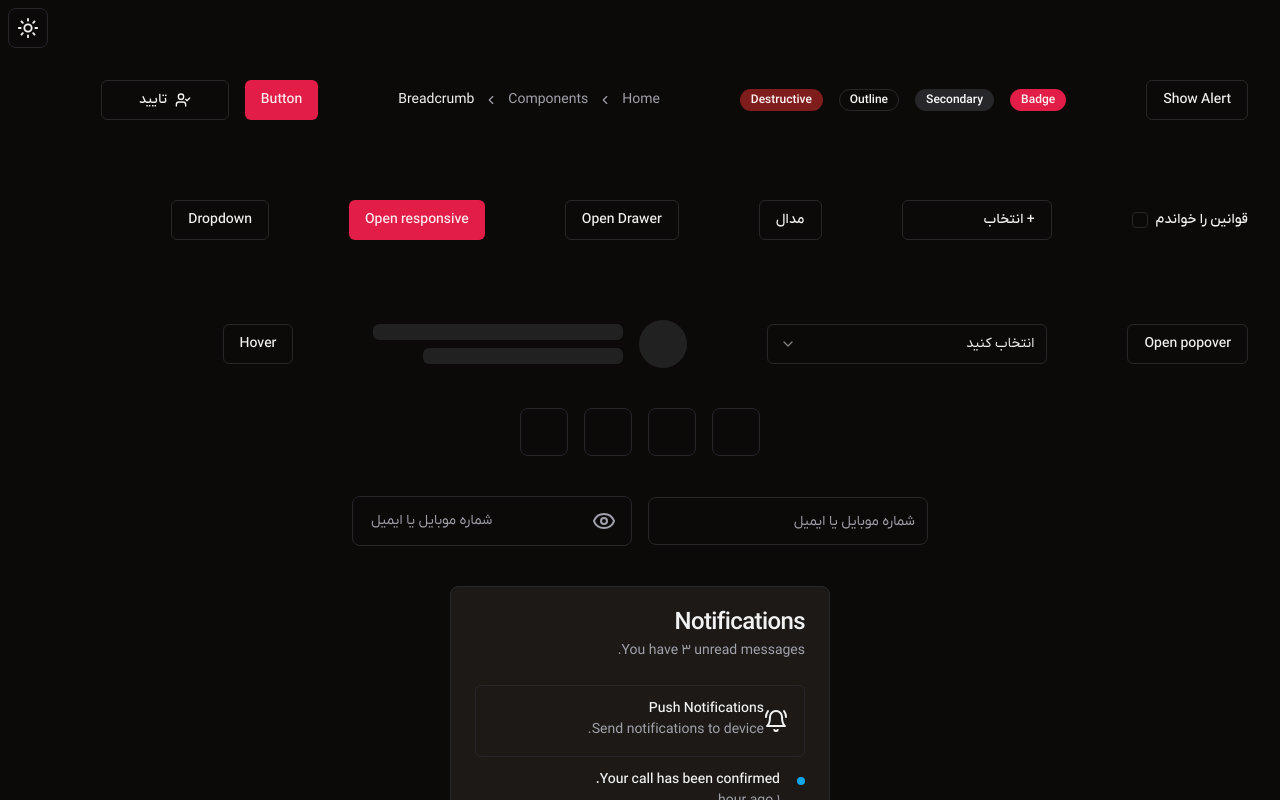
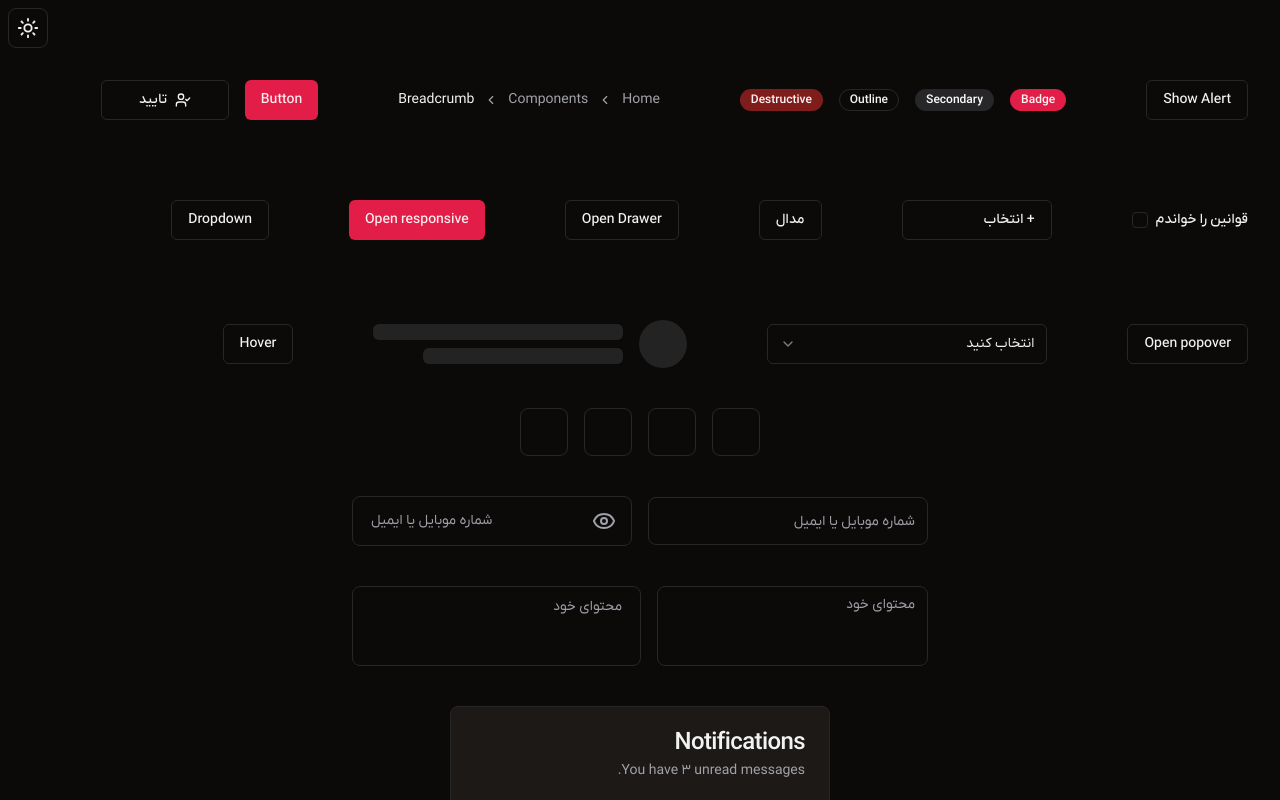
Before and after one commit to taymakz/next-starter, a Next.js app: page /components in a window 1280 px wide. Shown: the top 800 px of the page. Built offline with nearby package versions, Linux system fonts and the light colour scheme.

Commit message:
feat: textarea Completed

```diff
--- a/app/assets/styles/app.css
+++ b/app/assets/styles/app.css
@@ -151,4 +151,8 @@
   .dark {
     color-scheme: dark;
   }
+
+  textarea {
+    field-sizing: content;
+  }
 }
--- a/app/components/page.tsx
+++ b/app/components/page.tsx
@@ -19,6 +19,7 @@ import { SkeletonDemo } from "@/components/cPage/skeleton";
 import { TooltipDemo } from "@/components/cPage/tooltip";
 import { InputOTPPattern } from "@/components/cPage/input-otp";
 import { InputDemo } from "@/components/cPage/input";
+import { TextareaDemo } from "@/components/cPage/textarea";
 
 export default function Components() {
   return (
@@ -52,7 +53,9 @@ export default function Components() {
           <div className="flex justify-center max-w-xl mx-auto">
             <InputDemo />
           </div>
-
+          <div className="flex justify-center max-w-xl mx-auto">
+            <TextareaDemo />
+          </div>
           <div>
             <CardDemo className="mx-auto" />
           </div>
--- /dev/null
+++ b/components/cPage/textarea.tsx
@@ -0,0 +1,13 @@
+import { Textarea } from "@/components/ui/textarea"
+
+export function TextareaDemo() {
+  return (
+    <div className="flex gap-4  w-full">
+      <Textarea variant={"default"} label="محتوای خود " />
+      <Textarea variant={"floating-label"} label="محتوای خود " />
+    </div>
+  )
+
+
+
+}
--- /dev/null
+++ b/components/ui/textarea.tsx
@@ -0,0 +1,82 @@
+import * as React from "react"
+
+import { cn } from "@/lib/utils"
+import { cva, VariantProps } from "class-variance-authority";
+
+
+const textareaVariants = cva(
+  "flex w-full  rounded-lg border border-input bg-background text-sm placeholder:text-muted-foreground outline-none disabled:cursor-not-allowed disabled:opacity-50 duration-300",
+
+  {
+    variants: {
+      variant: {
+        default: "h-12 px-3 py-2 resize-none min-h-[80px] max-h-[180px]  focus:border-primary transition-colors rtl:focus:placeholder:-translate-x-3 placeholder:transition-transform placeholder:duration-300 ",
+        "floating-label": "relative block min-h-[80px] px-4 py-3.5 focus-within:border-primary cursor-text [&_textarea]:border-none [&_textarea]:bg-transparent [&_textarea]:w-full  [&_textarea]:placeholder-transparent [&_textarea]:focus:border-transparent [&_textarea]:focus:outline-none [&_textarea]:outline-none [&_textarea]:resize-none [&_textarea]:max-h-[180px]"
+      },
+    },
+    defaultVariants: {
+      variant: "default"
+    },
+  }
+)
+
+export interface TextareaProps
+  extends React.TextareaHTMLAttributes<HTMLTextAreaElement>, VariantProps<typeof textareaVariants> {
+  label?: string
+}
+
+const Textarea = React.forwardRef<HTMLTextAreaElement, TextareaProps>(
+  ({ className, label, variant, ...props }, ref) => {
+
+    const randomId = React.useId()
+    return (
+      <>
+        {
+          variant === 'default' && (
+            <div className="relative w-full">
+              <textarea
+                className={cn(
+                  textareaVariants({ variant, className })
+                )}
+                ref={ref}
+                {...props}
+                placeholder={label}
+
+              />
+            </div>
+          )
+        }
+        {
+          variant === 'floating-label' && (
+
+            <label
+              htmlFor={props.name || randomId}
+              dir={props.dir}
+              className={cn(
+                textareaVariants({ variant, className })
+              )}
+            >
+              <textarea
+                id={props.name || randomId}
+                className="peer"
+                ref={ref}
+                {...props}
+                placeholder={label}
+              />
+
+              <span
+                className="pointer-events-none absolute  start-2.5 top-0 px-2 -translate-y-1/2 bg-background py-0.5 text-muted-foreground text-xs transition-all peer-placeholder-shown:top-5 peer-placeholder-shown:text-sm peer-focus:text-primary peer-focus:top-0 peer-focus:text-xs rounded-lg"
+              >
+                {label}
+              </span>
+            </label>
+
+          )
+        }
+      </>
+    )
+  }
+)
+Textarea.displayName = "Textarea"
+
+export { Textarea }
```
